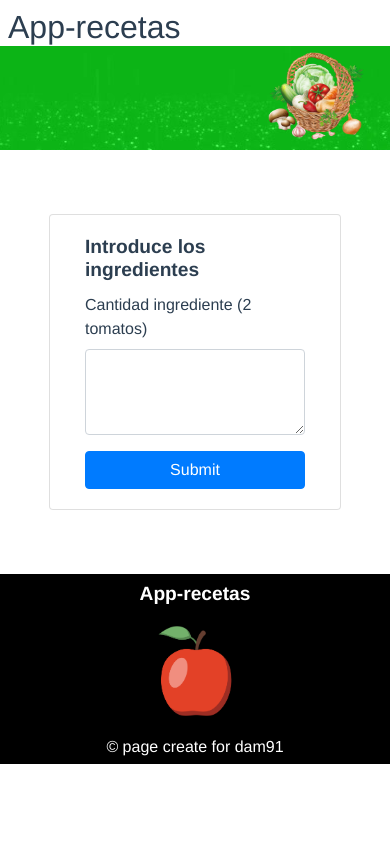
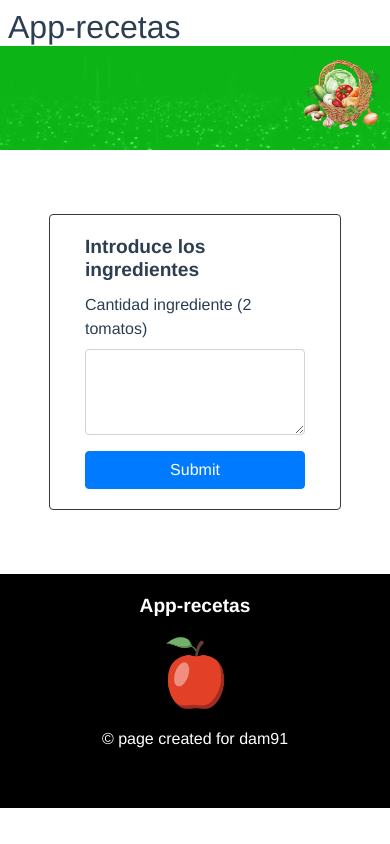
Before and after one commit to darterom91/app-recetas, a Vue app: page / in a window 390 px wide. Built offline with nearby package versions, Linux system fonts and the light colour scheme.

Commit message:
Modify header, footer and section

```diff
--- a/src/components/CFooter.vue
+++ b/src/components/CFooter.vue
@@ -1,15 +1,15 @@
 <template>
   <div>
-    <div class="footers">
+    <div class="footers pt-2 pb-5">
       <div class="container-fluid">
-        <div class="row justify-content-center text-center mb-2">
+        <div class="fTitle row justify-content-end mb-1">
           <h3 class="col-12 col-sm-12 col-md-8 m-0 p-2">App-recetas</h3>
         </div>
-        <div class="row justify-content-center text-center mb-2">
+        <div class="fLogo row justify-content-center text-center">
           <img class="imgFooter" src="@/assets/img/apple.png" alt="">
         </div>
-        <div class="row justify-content-start text-center ">
-          <h6 class="col-12 col-sm-12 col-md-8 m-0 p-2">© page create for dam91</h6>
+        <div class="fCopy row justify-content-start mt-1">
+          <h6 class="col-12 col-sm-12 col-md-8 m-0 p-2">© page created for dam91</h6>
         </div>
       </div>
     </div>
@@ -24,11 +24,55 @@ export default {
 
 <style scoped>
 .footers{
+  /* height: 400px; */
   color: white;
   background-color: black;
+}
+
+.fTitle {
+  padding-right: 5%;
+  padding-top: 1%;
+  padding-bottom: 1%;
+  justify-content: end;
+  text-align: right;
+}
+.fLogo {
+  padding-top: 0.2%;
+  padding-bottom: 0.2%;
+}
+.fCopy {
+  padding-left: 5%;
+  padding-top: 1%;
+  padding-bottom: 1%;
+  justify-content: start;
+  text-align: left;
 }
 
 .imgFooter {
   width: 100px;
 }
+
+@media (max-width: 750px) {
+  .fTitle {
+    justify-content: end;
+    text-align: right;
+  }
+  .fCopy {
+    justify-content: start;
+    text-align: left;
+  }
+}
+@media (max-width: 600px) {
+  .fTitle {
+    padding-right: 0;
+    text-align: center;
+  }
+  .fCopy {
+    padding-left: 0;
+    text-align: center;
+  }
+  .imgFooter {
+    width: 80px;
+  }
+}
 </style>
--- a/src/components/CHeader.vue
+++ b/src/components/CHeader.vue
@@ -2,7 +2,7 @@
   <div>
     <div class="headers">
       <h1 class="title pt-2 pl-2">App-recetas</h1>
-      <img class="imgHeader float-right my-1 mr-4" src="@/assets/img/cesta.png" alt="">
+      <img class="imgHeader float-right " src="@/assets/img/cesta.png" alt="">
     </div>
   </div>
 </template>
@@ -36,6 +36,7 @@ export default {
   }
   .imgHeader {
     width: 100px;
+    margin-right: 5%;
   }
 }
 @media (max-width: 600px) {
@@ -44,6 +45,7 @@ export default {
   }
   .imgHeader {
     width: 100px;
+    margin-right: 4%;
   }
 }
 @media (max-width: 400px) {
@@ -51,7 +53,9 @@ export default {
     font-size: 2em;
   }
   .imgHeader {
-    width: 100px;
+    width: 80px;
+    margin-top: 3%;
+    margin-right: 2%;
   }
 }
 @media (max-width: 300px) {
--- a/src/components/CSection.vue
+++ b/src/components/CSection.vue
@@ -1,8 +1,8 @@
 <template>
   <div class="p-5">
     <div class="container p-3">
-      <div class="row">
-        <div class="card col-12 co-sm-10 col-md-9 mx-auto">
+      <div class="row justify-content-center">
+        <div class="card border border-dark rounded col-12 co-sm-10 col-md-9">
           <div class="card-body">
             <h3 class="card-title">Introduce los ingredientes</h3>
             <form @submit.prevent="loadData">
@@ -44,6 +44,11 @@
         </div>
       </div>
     </div>
+    <div v-if="bol2 == true" class="container d-flex justify-content-center p-3">
+      <div class="spinner-border text-success" role="status">
+        <span class="sr-only">Loading...</span>
+      </div>
+    </div>
   </div>
 </template>
 
@@ -68,11 +73,13 @@ export default {
       aux:'',
       nutrition: [],
       bol: false,
+      bol2: false,
       cont: 0
     }
   },
   methods: {
     loadData(){
+      this.bol2=true;
       this.aux = this.ingredient;
       console.log("cont: "+this.cont);
       const params = {
@@ -99,6 +106,7 @@ export default {
     bolTest(cont){
       if (this.cont === 1) {
         this.bol=true;
+        this.bol2=false;
         console.log(this.bol);
       }
     }
```
